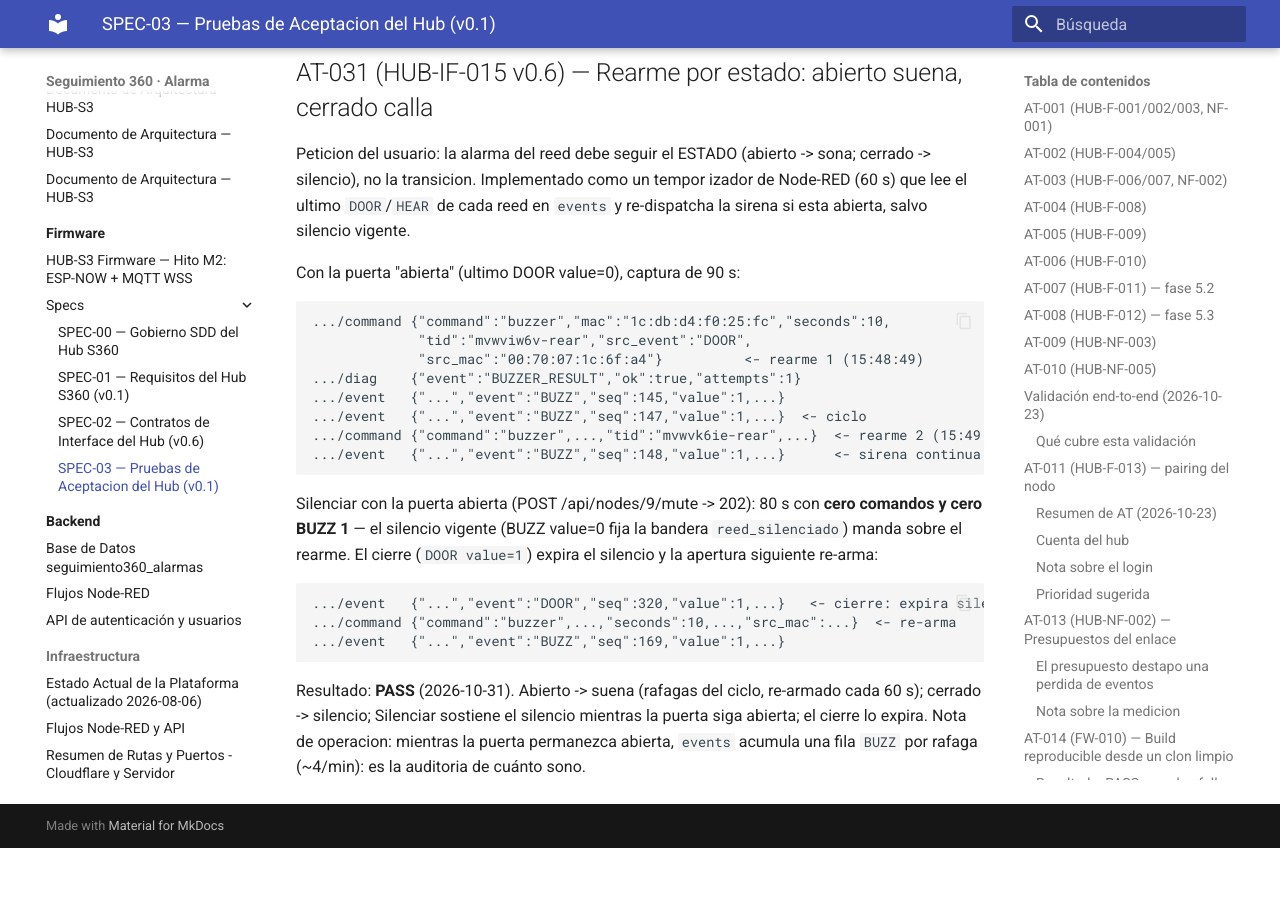
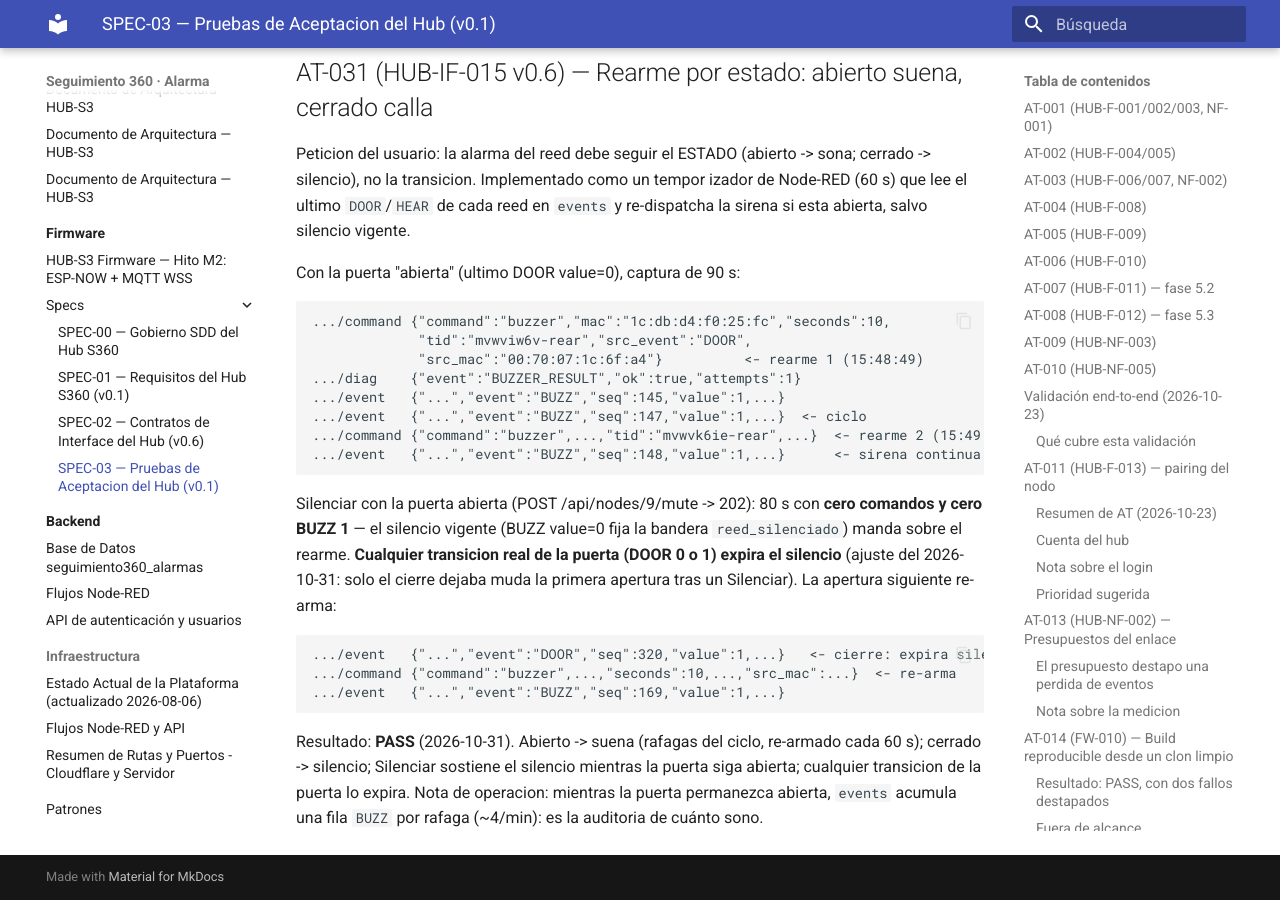
Before and after one commit to khalifa63/seguimiento360-alarma, an MkDocs documentation site: the page built from docs/firmware/specs/03-pruebas-aceptacion.md, in a window 1280 px wide and 900 px high, scrolled down 28935 px. Built offline with MkDocs 1.6.1 and Material for MkDocs 9.7.7, drawn with Linux system fonts in a browser that asks for light colours; before the commit the page ends 29783 px from its top, so only the background shows below that.

Commit message:
docs(spec): silencio del reed expira con DOOR 0 o 1

```diff
--- a/docs/firmware/specs/03-pruebas-aceptacion.md
+++ b/docs/firmware/specs/03-pruebas-aceptacion.md
@@ -1286,8 +1286,10 @@
 
 Silenciar con la puerta abierta (POST /api/nodes/9/mute -> 202): 80 s con
 **cero comandos y cero BUZZ 1** — el silencio vigente (BUZZ value=0 fija la
-bandera `reed_silenciado`) manda sobre el rearme. El cierre (`DOOR value=1`)
-expira el silencio y la apertura siguiente re-arma:
+bandera `reed_silenciado`) manda sobre el rearme. **Cualquier transicion
+real de la puerta (DOOR 0 o 1) expira el silencio** (ajuste del 2026-10-31:
+solo el cierre dejaba muda la primera apertura tras un Silenciar). La
+apertura siguiente re-arma:
 
     .../event   {"...","event":"DOOR","seq":320,"value":1,...}   <- cierre: expira silencio
     .../command {"command":"buzzer",...,"seconds":10,...,"src_mac":...}  <- re-arma
@@ -1295,6 +1297,6 @@
 
 Resultado: **PASS** (2026-10-31). Abierto -> suena (rafagas del ciclo,
 re-armado cada 60 s); cerrado -> silencio; Silenciar sostiene el silencio
-mientras la puerta siga abierta; el cierre lo expira. Nota de operacion:
-mientras la puerta permanezca abierta, `events` acumula una fila `BUZZ`
-por rafaga (~4/min): es la auditoria de cuánto sono.
+mientras la puerta siga abierta; cualquier transicion de la puerta lo
+expira. Nota de operacion: mientras la puerta permanezca abierta, `events`
+acumula una fila `BUZZ` por rafaga (~4/min): es la auditoria de cuánto sono.
```
Also changed, not shown: docs/firmware/specs/02-interfaces.md (+5 -4 lines).
